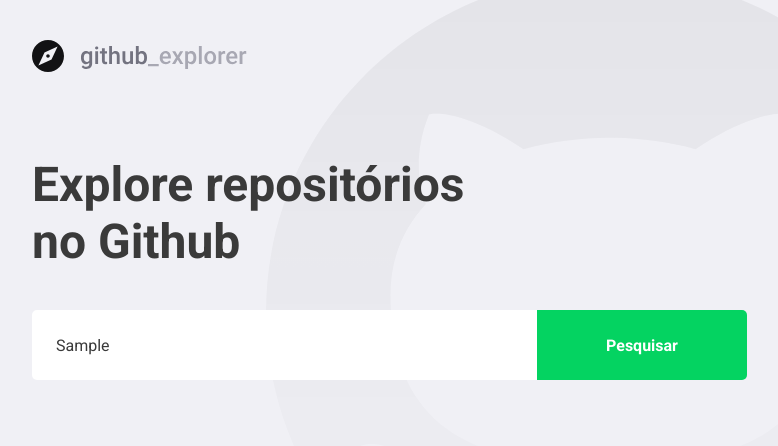
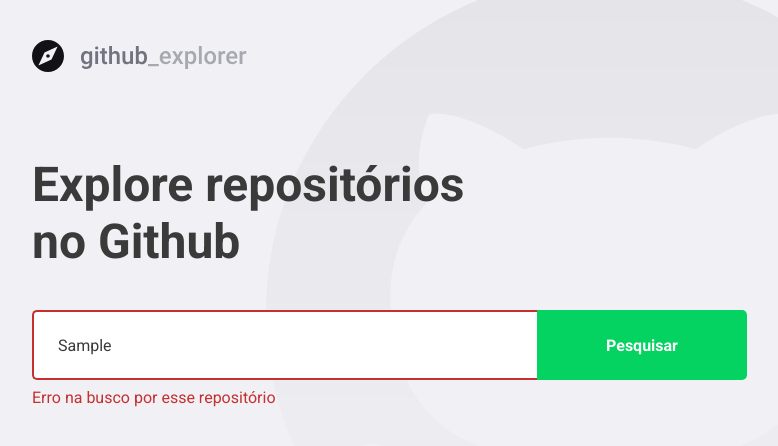
Before and after one commit to jerp86/primeiro-projeto-react, a React (Create React App) app: page / in a window 1280 px wide. Both pictures are taken after typing "Sample" into the empty fields and a click on the button "Pesquisar". Shown: the top 446 px of the page, without its empty margins (148-926 px from the left). Built offline with nearby package versions, Linux system fonts and the light colour scheme; no server answers.

Commit message:
Lidando com erros

```diff
--- a/src/pages/Dashboard/index.tsx
+++ b/src/pages/Dashboard/index.tsx
@@ -5,7 +5,7 @@
 
 import logoImg from '../../assets/logo.svg';
 
-import { Title, Form, Repositories } from './styles';
+import { Title, Form, Error, Repositories } from './styles';
 
 interface Repository {
   full_name: string;
@@ -18,6 +18,7 @@
 
 const Dashboard: React.FC = () => {
   const [newRepo, setNewRepo] = useState('');
+  const [inputError, setInputError] = useState('');
   const [repositories, setRepositories] = useState<Repository[]>([]);
 
   async function handleAddRepository(
@@ -25,11 +26,21 @@
   ): Promise<void> {
     event.preventDefault();
 
-    const response = await api.get<Repository>(`repos/${newRepo}`);
-    const repository = response.data;
+    if (!newRepo) {
+      setInputError('Digite o autor/nome do repositório');
+      return;
+    }
 
-    setRepositories([...repositories, repository]);
-    setNewRepo('');
+    try {
+      const response = await api.get<Repository>(`repos/${newRepo}`);
+      const repository = response.data;
+
+      setRepositories([...repositories, repository]);
+      setNewRepo('');
+      setInputError('');
+    } catch (err) {
+      setInputError('Erro na busco por esse repositório');
+    }
   }
 
   return (
@@ -37,7 +48,7 @@
       <img src={logoImg} alt="Github" />
       <Title>Explore repositórios no Github</Title>
 
-      <Form onSubmit={handleAddRepository}>
+      <Form hasError={!!inputError} onSubmit={handleAddRepository}>
         <input
           value={newRepo}
           onChange={(e) => setNewRepo(e.target.value)}
@@ -45,6 +56,8 @@
         />
         <button type="submit">Pesquisar</button>
       </Form>
+
+      {inputError && <Error>{inputError}</Error>}
 
       <Repositories>
         {repositories.map((repository) => (
--- a/src/pages/Dashboard/styles.ts
+++ b/src/pages/Dashboard/styles.ts
@@ -1,6 +1,9 @@
-import styled from 'styled-components';
+import styled, { css } from 'styled-components';
+import { shade } from 'polished';
 
-import { shade } from 'polished';
+interface FormProps {
+  hasError: boolean;
+}
 
 export const Title = styled.h1`
   font-size: 48px;
@@ -10,7 +13,7 @@
   margin-top: 80px;
 `;
 
-export const Form = styled.form`
+export const Form = styled.form<FormProps>`
   margin-top: 40px;
   max-width: 715px;
 
@@ -20,9 +23,16 @@
     flex: 1;
     height: 70px;
     padding: 0 24px;
-    border: 0;
     border-radius: 5px 0 0 5px;
     color: #3a3a3a;
+    border: 2px solid #fff;
+    border-right: 0;
+
+    ${(props) =>
+      props.hasError &&
+      css`
+        border-color: #c53030;
+      `}
 
     &::placeholder {
       color: #a8a8b3;
@@ -43,6 +53,12 @@
       background: ${shade(0.2, '#04d361')};
     }
   }
+`;
+
+export const Error = styled.span`
+  display: block;
+  color: #c53030;
+  margin-top: 8px;
 `;
 
 export const Repositories = styled.div`
```
